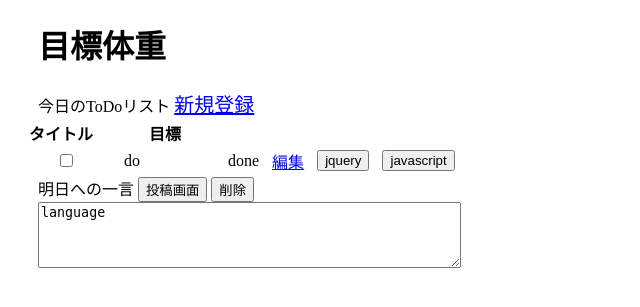
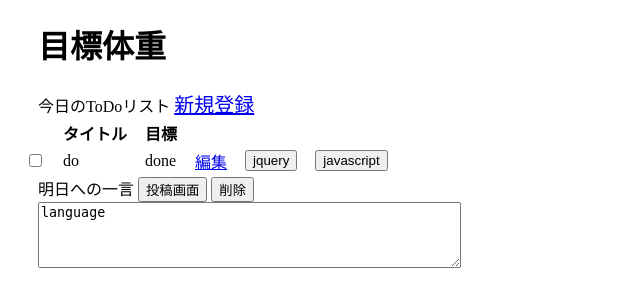
Before and after one commit to higashi0196/WeightManagementApp, a PHP site: page / in a window 1280 px wide. Shown: the top 307 px of the page, without its empty margins (0-640 px from the left). Run offline with PHP 8.4, Linux system fonts and the light colour scheme; data comes from the database, SQL or seed files in the repository; data that the repository does not hold is empty.

Commit message:
commit58” git commit -m commit58”

```diff
--- a/app/css/styles.css
+++ b/app/css/styles.css
@@ -3,20 +3,15 @@
 /* テーブル CSS */
 th {
    /* padding: 0 0 0 50px; */
-   width: 100px;
-   height: 20px;
+   padding-left: 15px;
 }
 
 td {
    text-align: left;
    /* padding: 0 0 0 10px; */
-   padding-left: 10px;
+   padding-left: 15px;
 }
 
-.check {
-   width: 30px;
-   text-align: center;
-}
 /* テーブル CSS 終わり */
 
 h1 {
--- a/app/index.php
+++ b/app/index.php
@@ -27,15 +27,18 @@ $wordlists = $getller->index2();
       <table>
          <thead>
             <tr>
+               <th scope="col"></th>
                <th scope="col">タイトル</th>
                <th scope="col">目標</th>
+               <th scope="col"></th>
+               <th scope="col"></th>
             </tr>
          </thead>
          <tbody>
             <?php if ($lists): ?>
                <?php foreach ($lists as $todo): ?>
                   <tr>
-                     <td class="check"><input type="checkbox"></td>
+                     <td><input type="checkbox"></td>
                      <td><?php echo $todo['title']; ?></td>
                      <td><?php echo $todo['content']; ?></td>
                      <td><a href="edit.php?todo_id=<?php echo $todo['id']?>" class="editbtn">編集</a></td>
```
